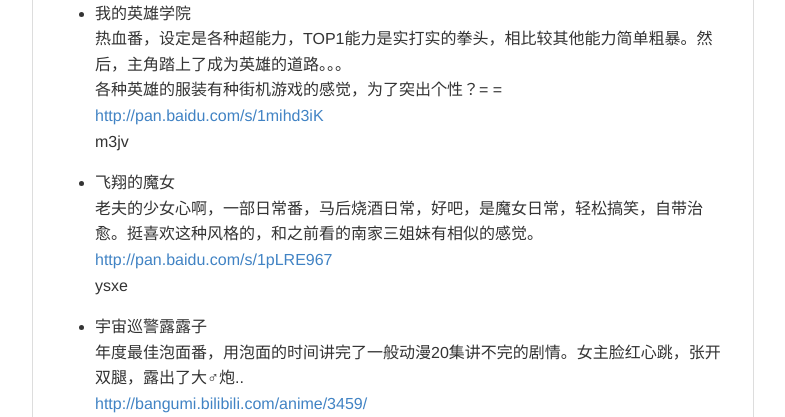
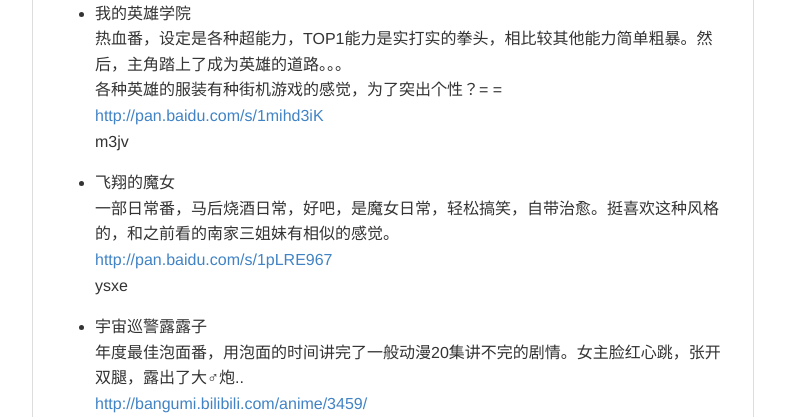
Before and after one commit to harryxxx/myblog, a Flask app: page / in a window 1280 px wide. Shown: the part 159-576 px from the top of the page, without its empty margins (247-1032 px from the left). Run offline with Flask 2, Linux system fonts and the light colour scheme; grey boxes are pictures that could not be loaded.

Commit message:
20160914-

```diff
--- a/app/templates/index.html
+++ b/app/templates/index.html
@@ -1026,7 +1026,7 @@ m3jv</p>
 </li>
 <li>
 <p>飞翔的魔女<br />
-老夫的少女心啊，一部日常番，马后烧酒日常，好吧，是魔女日常，轻松搞笑，自带治愈。挺喜欢这种风格的，和之前看的南家三姐妹有相似的感觉。<br />
+一部日常番，马后烧酒日常，好吧，是魔女日常，轻松搞笑，自带治愈。挺喜欢这种风格的，和之前看的南家三姐妹有相似的感觉。<br />
 <a href="http://pan.baidu.com/s/1pLRE967">http://pan.baidu.com/s/1pLRE967</a><br />
 ysxe</p>
 </li>
@@ -1035,5 +1035,17 @@ ysxe</p>
 年度最佳泡面番，用泡面的时间讲完了一般动漫20集讲不完的剧情。女主脸红心跳，张开双腿，露出了大♂炮..<br />
 <a href="http://bangumi.bilibili.com/anime/3459/">http://bangumi.bilibili.com/anime/3459/</a></p>
 </li>
+<li>
+<p>纳米核心<br />
+国产良心动画，原来国产动画也可以一集二十几分钟，画风为什么和守望屁股这么像，为什么？</p>
+</li>
+<li>
+<p>境界的彼方<br />
+女主眼镜娘好呆萌，魔幻战斗动画，轻松喜剧（男主被捅）日常，印象深刻的是她的经典台词：不愉快death！</p>
+</li>
+<li>
+<p>恶魔阿萨谢尔在召唤你<br />
+曾经，我以为银他妈太没有节操了，直到看了这部。。。。从此不知节操为何物。</p>
+</li>
 </ul>
 <p><img alt="" src="http://7xrooc.com1.z0.glb.clouddn.com/IMG_1072.PNG" /></p></article></body></html>
```
